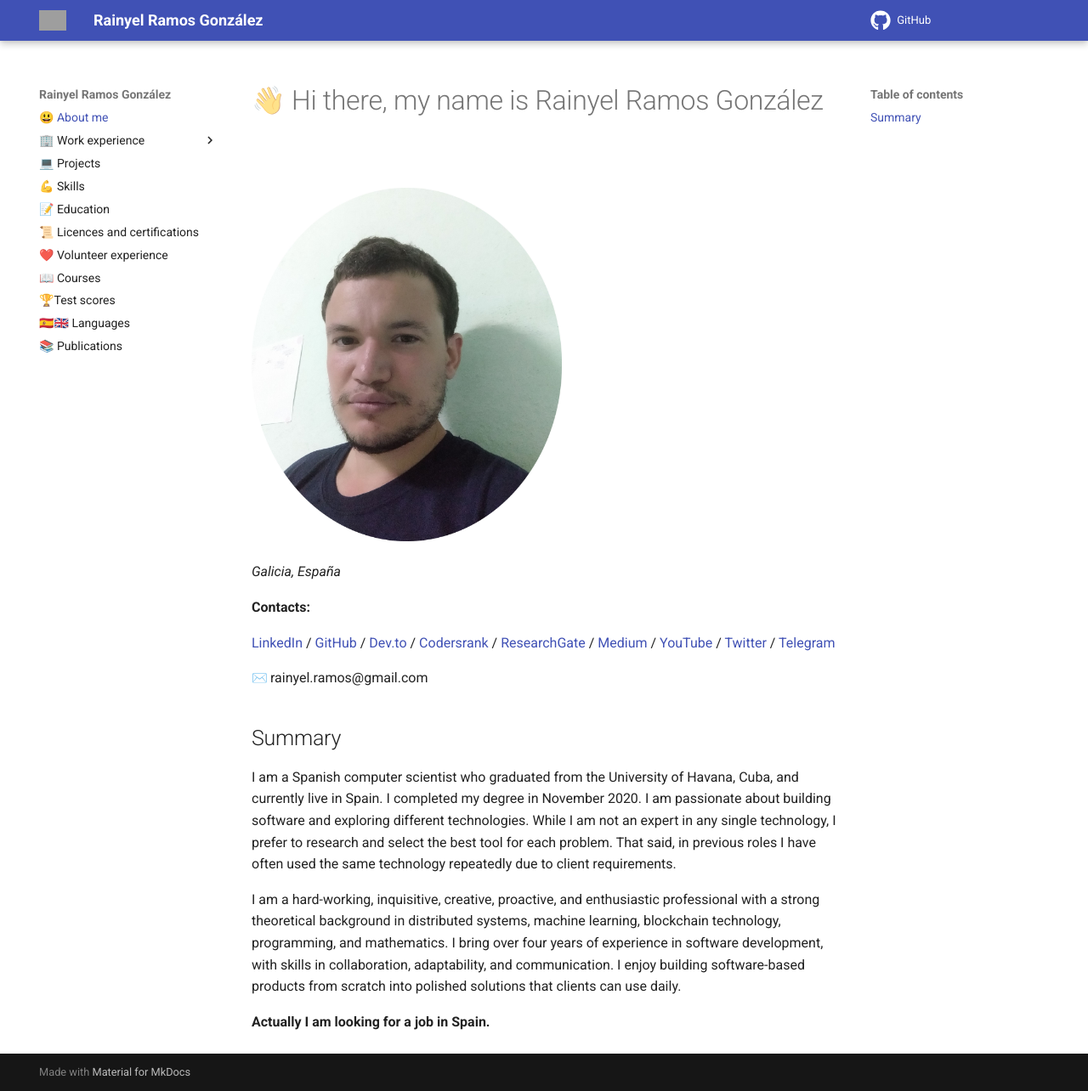
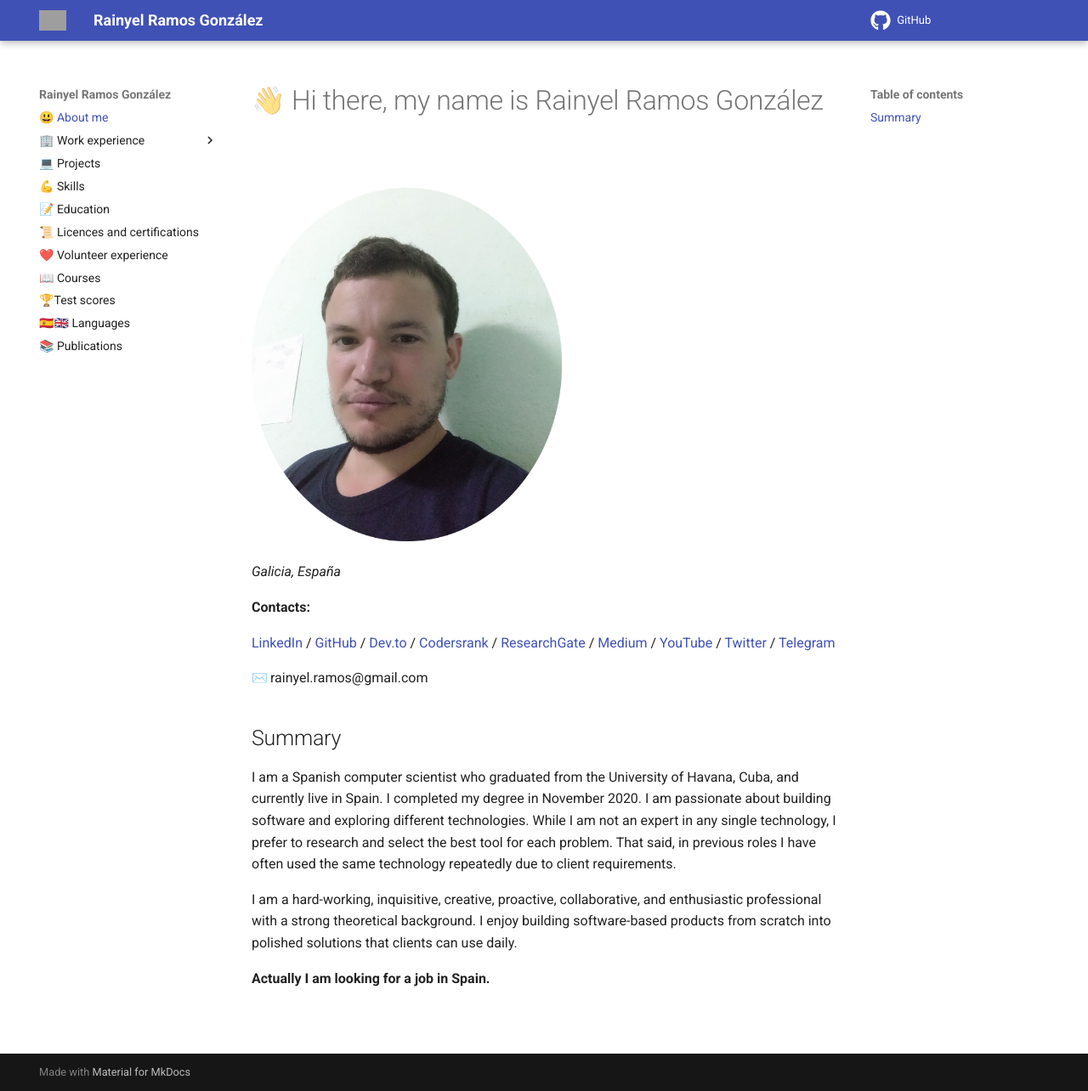
Before and after one commit to rayniel95/rayniel95.github.io, an MkDocs documentation site: the page built from docs/index.md, in a window 1280 px wide and 1284 px high. Shown: the whole window at 85% size. Built offline with MkDocs 1.6.1 and Material for MkDocs 9.7.7, drawn with Linux system fonts in a browser that asks for light colours; emoji names are drawn with the system emoji font; grey boxes are pictures that could not be loaded.

Commit message:
docs: update personal bio and job search statement in index.md

```diff
--- a/docs/index.md
+++ b/docs/index.md
@@ -13,7 +13,7 @@
 ## Summary
 I am a Spanish computer scientist who graduated from the University of Havana, Cuba, and currently live in Spain. I completed my degree in November 2020. I am passionate about building software and exploring different technologies. While I am not an expert in any single technology, I prefer to research and select the best tool for each problem. That said, in previous roles I have often used the same technology repeatedly due to client requirements.
 
-I am a hard-working, inquisitive, creative, proactive, and enthusiastic professional with a strong theoretical background in distributed systems, machine learning, blockchain technology, programming, and mathematics. I bring over four years of experience in software development, with skills in collaboration, adaptability, and communication. I enjoy building software-based products from scratch into polished solutions that clients can use daily.
+I am a hard-working, inquisitive, creative, proactive, collaborative, and enthusiastic professional with a strong theoretical background. I enjoy building software-based products from scratch into polished solutions that clients can use daily.
 
 **Actually I am looking for a job in Spain.**
 
```
